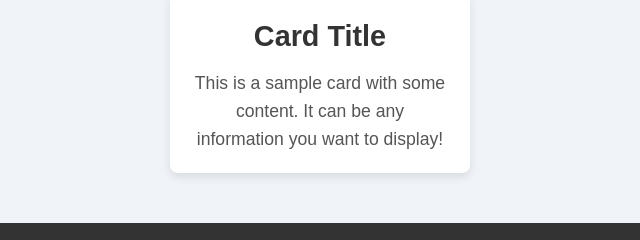
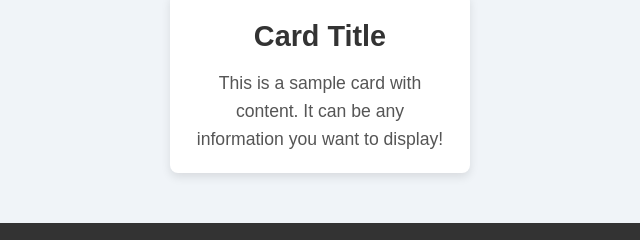
Before and after one commit to aizaz319/git-practice, a plain HTML site: page index.html in a window 1280 px wide. Shown: the part 348-588 px from the top of the page, 320-960 px from the left. Drawn offline with Linux system fonts and the light colour scheme.

Commit message:
little changes

```diff
--- a/index.html
+++ b/index.html
@@ -17,7 +17,7 @@
     <button id="changeColorBtn">Change Background Color</button>
     <div class="card">
       <h2>Card Title</h2>
-      <p>This is a sample card with some content. It can be any information you want to display!</p>
+      <p>This is a sample card with content. It can be any information you want to display!</p>
     </div>
   </section>
 
```
